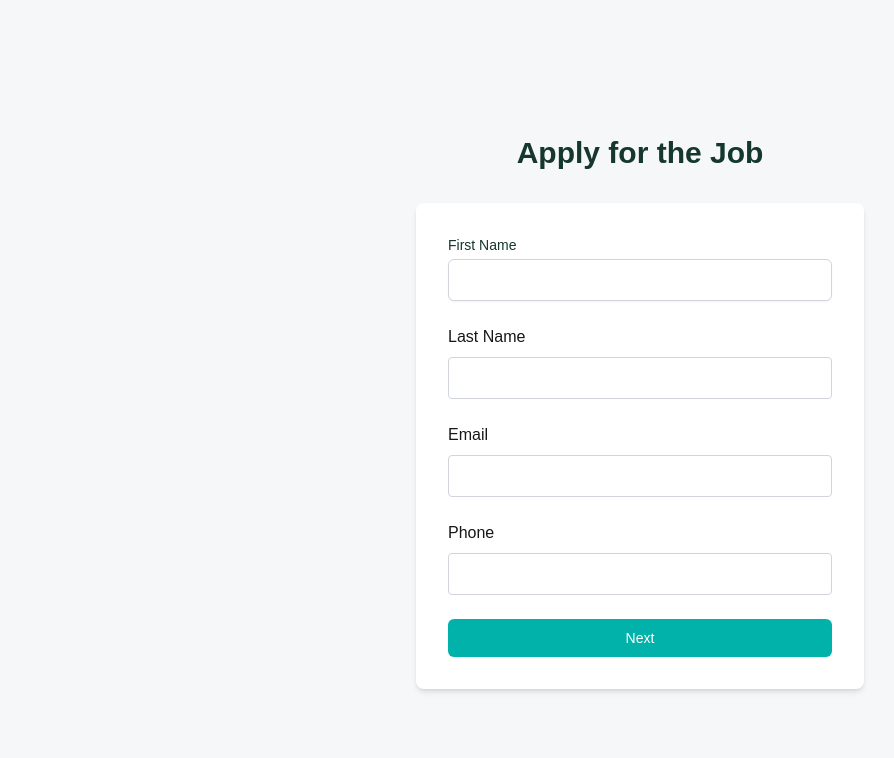
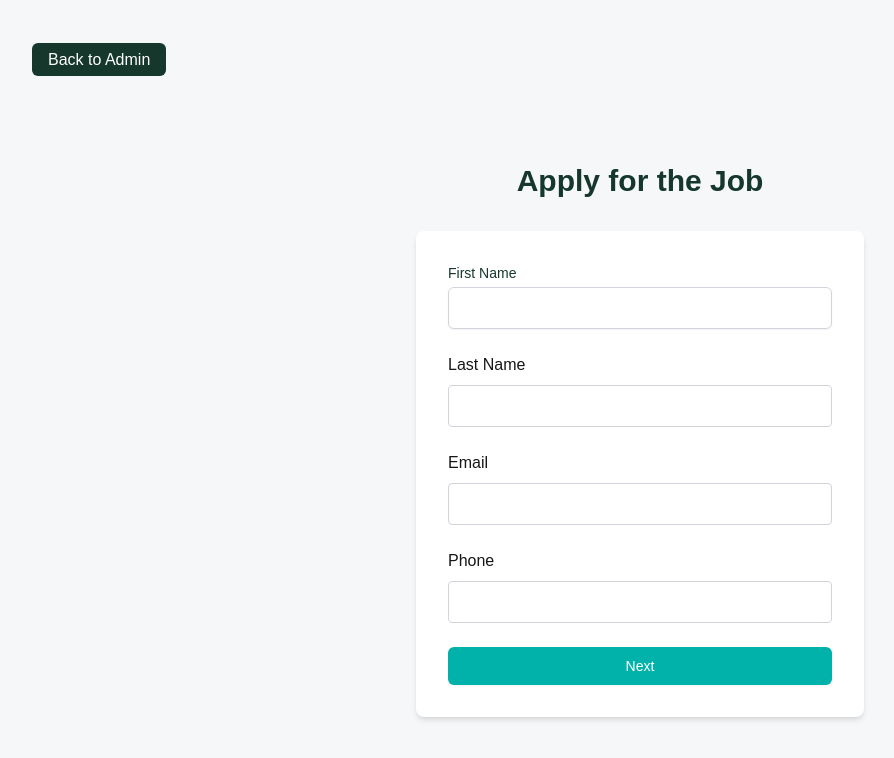
Before and after one commit to skazal15/green_house, a Next.js app: page /apply in a window 1280 px wide. Shown: the top 758 px of the page, without its empty margins (0-894 px from the left). Built offline with nearby package versions, Linux system fonts and the light colour scheme.

Commit message:
fix: submit candidate

```diff
--- a/pages/api/submit.ts
+++ b/pages/api/submit.ts
@@ -30,6 +30,7 @@ export default async function handler(req: NextApiRequest, res: NextApiResponse)
       const resume = Array.isArray(files.resume) ? files.resume[0] : files.resume;
       const candidateIdField = fields.candidateId;
       const candidateId = Array.isArray(candidateIdField) ? candidateIdField[0] : candidateIdField;
+      console.log(candidateId);
 
       if (!resume || !candidateId) {
         return res.status(400).json({ error: 'No resume file uploaded or missing candidate ID' });
@@ -42,8 +43,8 @@ export default async function handler(req: NextApiRequest, res: NextApiResponse)
         method: 'POST',
         headers: {
           'Content-Type': 'application/json',
-          'Authorization': `Basic ${Buffer.from('f06b2b153e016f8e7c3632627af56b1d-7:').toString('base64')}`,
-          'On-Behalf-Of': '1234', // Ganti dengan ID pengguna Greenhouse Anda
+          'Authorization': `Basic ${Buffer.from(GREENHOUSE_API_KEY + ':').toString('base64')}`,
+          'On-Behalf-Of': '4413404007', // Ganti dengan ID pengguna Greenhouse Anda
         },
         body: JSON.stringify({
           filename: resume.originalFilename || 'resume.pdf',
--- a/src/app/apply/page.tsx
+++ b/src/app/apply/page.tsx
@@ -1,6 +1,7 @@
 "use client";
 
 import { useState } from 'react';
+import Link from 'next/link';
 
 const ApplyPage = () => {
   const [step, setStep] = useState(1);
@@ -13,6 +14,7 @@ const ApplyPage = () => {
   });
   const [resume, setResume] = useState<File | null>(null);
   const [message, setMessage] = useState('');
+  const [candidateId, setCandidateId] = useState<number | null>(null);
 
   const handleCandidateSubmit = async (e: React.FormEvent) => {
     e.preventDefault();
@@ -27,6 +29,7 @@ const ApplyPage = () => {
 
       const result = await response.json();
       if (response.ok) {
+        setCandidateId(result.candidateId);
         setStep(2);
         setMessage('Candidate information submitted successfully. Please upload your resume.');
       } else {
@@ -45,11 +48,17 @@ const ApplyPage = () => {
       return;
     }
 
+    if (!candidateId) {
+      setMessage('Candidate ID is missing. Please try submitting your information again.');
+      return;
+    }
+
     const formData = new FormData();
     formData.append('resume', resume);
+    formData.append('candidateId', candidateId.toString());
 
     try {
-      const response = await fetch('/api/submit-attachment', {
+      const response = await fetch('/api/submit', {
         method: 'POST',
         body: formData,
       });
@@ -57,6 +66,7 @@ const ApplyPage = () => {
       const result = await response.json();
       if (response.ok) {
         setMessage('Application submitted successfully!');
+        setStep(3); // Tambahkan langkah baru untuk menampilkan pesan sukses
       } else {
         setMessage(result.error || 'Failed to submit resume.');
       }
@@ -67,7 +77,13 @@ const ApplyPage = () => {
   };
 
   return (
-    <div className="min-h-screen bg-[#f5f7f9] flex items-center justify-center py-12 px-4 sm:px-6 lg:px-8">
+    <div className="min-h-screen bg-[#f5f7f9] flex flex-col py-12 px-4 sm:px-6 lg:px-8">
+      <div className="mb-8 self-start">
+        <Link href="/admin" className="bg-[#15372c] text-white px-4 py-2 rounded-md hover:bg-[#0f2b22] transition-colors">
+          Back to Admin
+        </Link>
+      </div>
+      <div className="flex-grow flex items-center justify-center">
         <div className="max-w-md w-full space-y-8">
           <div>
             <h2 className="mt-6 text-center text-3xl font-extrabold text-[#15372c]">
@@ -163,7 +179,18 @@ const ApplyPage = () => {
               </form>
             )}
 
+            {step === 3 && (
+              <div className="text-center space-y-4">
+                <p className="text-xl font-semibold text-[#00b2a9]">Application Submitted Successfully!</p>
+                <p className="mt-2">Thank you for your application. We will review it and get back to you soon.</p>
+                <Link href="/admin" className="inline-block bg-[#00b2a9] text-white px-4 py-2 rounded-md hover:bg-[#008c84] transition-colors">
+                  Return to Admin
+                </Link>
+              </div>
+            )}
+
             {message && <p className="mt-4 text-center text-red-500">{message}</p>}
+          </div>
         </div>
       </div>
     </div>
```
Lines whose indentation alone changed are shown as unchanged.
